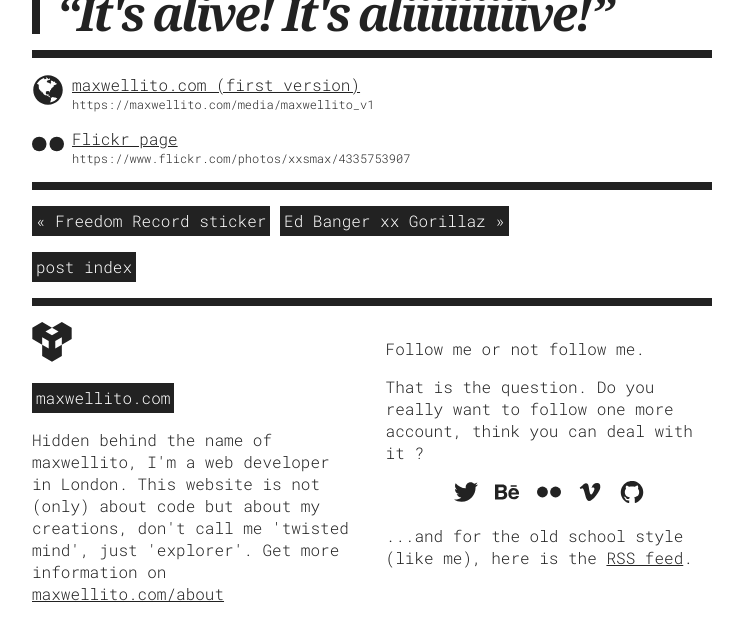
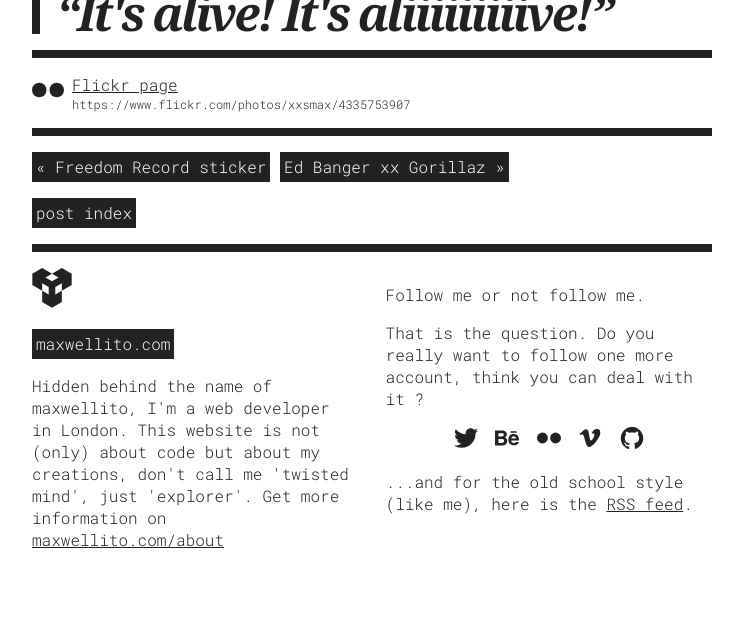
Before and after one commit to maxwellito/dotcom, a Jekyll site: the page built from _posts/2010-01-02-maxwellito-com.md, in a window 1280 px wide and 900 px high, scrolled down 1710 px, cut to the strip 263-900 px from the top of the window. Shown: the whole strip, without its empty margins (96-839 px from the left). Built offline with Jekyll 4.4.1, drawn with Linux system fonts in a browser that asks for light colours; after the commit the page ends 2556 px from its top, so only the background shows below that.

```diff
--- a/_posts/2010-01-02-maxwellito-com.md
+++ b/_posts/2010-01-02-maxwellito-com.md
@@ -5,42 +5,39 @@ title: maxwellito.com
 subtitle: the genesis, first version
 date: 2010-01-02 00:00:00 +0100
 category: web
-description: 'My personnal portfolio about artWork, photographies and websites.
-  It''s the first version of maxwellito.com. By me, myself and for incomprehensible
-  reasons. '
-intro: 'After five thousand lines of code, four months and too many gallons of coffee:
+description: "My personnal portfolio about artWork, photographies and websites.
+  It's the first version of maxwellito.com. By me, myself and for incomprehensible
+  reasons. "
+intro:
+  "After five thousand lines of code, four months and too many gallons of coffee:
   maxwellito.com is online!<br>End of 2009, I had the idea to make my own website,
-  a simple place to put all my creations. At this moment my ''web skills'' were
-  pretty bad, but I was good in ActionScript 3. So I don''t really had the choice:
+  a simple place to put all my creations. At this moment my 'web skills' were
+  pretty bad, but I was good in ActionScript 3. So I don't really had the choice:
   maxwellito.com was going to be in full-Flash. This also was my hidden goal of
-  the website: show what I''m able to do in AS3. <br>This version has been online
-  during three years.'
+  the website: show what I'm able to do in AS3. <br>This version has been online
+  during three years."
 quote: It's alive! It's aliiiiiiiiive!
 tags: maxwellito website flash as3 web design
 theme: bright
-midgetImage: "/data/maxwellito-2010/thumbnail.jpg"
+midgetImage: '/data/maxwellito-2010/thumbnail.jpg'
 url: maxwellito-2010
-image: "/data/maxwellito-2010/001.png"
+image: '/data/maxwellito-2010/001.png'
 blocs:
-- type: image
-  imageLink: "/data/maxwellito-2010/001.png"
-  imageTitle: Loading screen
-  text: Loading screen
-- type: image
-  imageLink: "/data/maxwellito-2010/002.jpg"
-  imageTitle: Main menu of the website
-  text: Main menu of the website
-- type: image
-  imageLink: "/data/maxwellito-2010/003.png"
-  imageTitle: News of the website
-  text: News of the website
+  - type: image
+    imageLink: '/data/maxwellito-2010/001.png'
+    imageTitle: Loading screen
+    text: Loading screen
+  - type: image
+    imageLink: '/data/maxwellito-2010/002.jpg'
+    imageTitle: Main menu of the website
+    text: Main menu of the website
+  - type: image
+    imageLink: '/data/maxwellito-2010/003.png'
+    imageTitle: News of the website
+    text: News of the website
 links:
-- url: https://maxwellito.com/media/maxwellito_v1
-  title: maxwellito.com (first version)
-  alt: First version of maxwellito.com
-  icon: ''
-- url: https://www.flickr.com/photos/xxsmax/4335753907
-  title: Flickr page
-  alt: maxwellito.com flickr page
-  icon: flickr
+  - url: https://www.flickr.com/photos/xxsmax/4335753907
+    title: Flickr page
+    alt: maxwellito.com flickr page
+    icon: flickr
 ---
```
Also changed, not shown: _posts/2008-05-10-daft-punk-tab.md (+38 -34 lines), _posts/2009-11-31-freedom-record-sticker.md (+16 -20 lines), _posts/2014-03-29-this-is-the-end-dear-ps3.md (+4 -11 lines).
